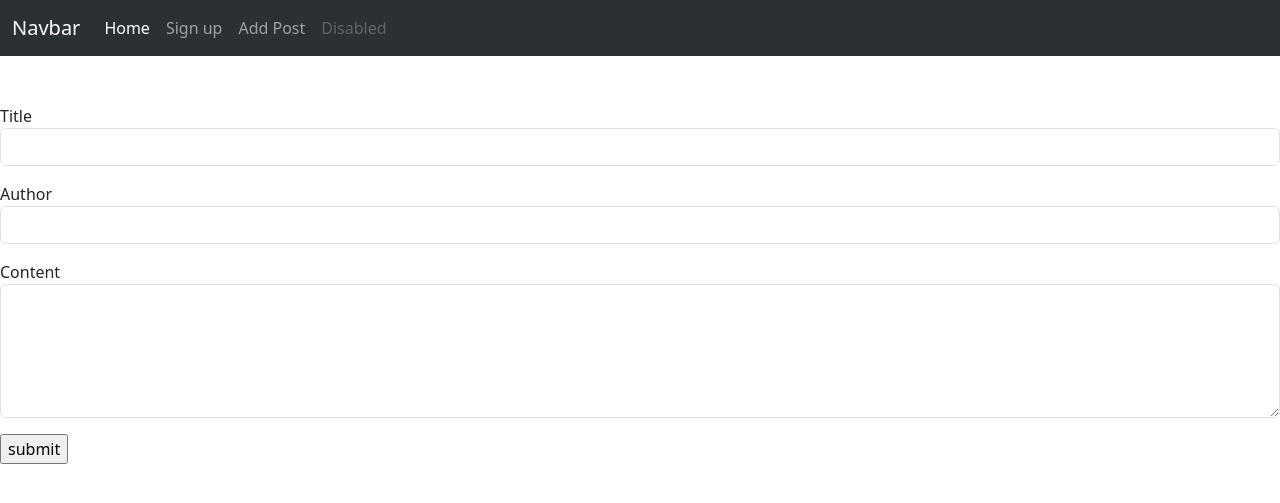
After one commit to udaykrishna-k/Blog-App, a Flask app: page /add_post in a window 1280 px wide. The commit adds this page. Shown: the top 503 px of the page. Run offline with Flask 3, Linux system fonts and the light colour scheme.

Commit message:
Added blog post form, model, and add_post function

```diff
--- a/app.py
+++ b/app.py
@@ -1,5 +1,7 @@
 from flask import Flask, render_template, request, flash
 from flask_sqlalchemy import SQLAlchemy
+
+from forms.blog_post_form import BlogPostForm
 from forms.signup_form import SignUp
 from werkzeug.security import generate_password_hash, check_password_hash
 
@@ -14,6 +16,12 @@ class UserModel(db.Model):
     name = db.Column(db.String(200), nullable=False)
     email = db.Column(db.String(200), nullable=False, unique=True)
     password = db.Column(db.String(200), nullable=False)
+
+class BlogPostModel(db.Model):
+    id = db.Column(db.Integer, primary_key=True)
+    title = db.Column(db.String(200), nullable=False)
+    author = db.Column(db.String(200), nullable=False)
+    content = db.Column(db.Text, nullable=False)
 
 with app.app_context():
     db.create_all()
@@ -38,3 +46,16 @@ def sign_up():
             form.password.data = ''
             flash("User added succesfully")
     return render_template("sign_up.html", form=form)
+
+@app.route("/add_post", methods=["GET", "POST"])
+def add_post():
+    form = BlogPostForm()
+    if form.validate_on_submit():
+        blog_post_model = BlogPostModel(title=form.title.data, author=form.author.data, content=form.content.data)
+        db.session.add(blog_post_model)
+        db.session.commit()
+        form.title.data = ''
+        form.author.data = ''
+        form.content.data = ''
+        flash("Added post successfully")
+    return render_template("add_post.html", form=form)
--- /dev/null
+++ b/forms/blog_post_form.py
@@ -0,0 +1,11 @@
+from flask_wtf import FlaskForm
+from wtforms import StringField, TextAreaField, SubmitField
+from wtforms.validators import DataRequired
+from wtforms.widgets import TextArea
+
+
+class BlogPostForm(FlaskForm):
+    title = StringField("Title", validators=[DataRequired()])
+    author = StringField("Author", validators=[DataRequired()])
+    content = TextAreaField("Content", widget=TextArea(), validators=[DataRequired()])
+    submit = SubmitField("submit")
--- /dev/null
+++ b/templates/add_post.html
@@ -0,0 +1,33 @@
+{% extends 'base.html' %}
+
+{% block content %}
+
+    {% for message in get_flashed_messages()%}
+            <div class="alert alert-warning alert-dismissible fade show" role="alert">
+              {{message}}
+              <button type="button" class="btn-close" data-bs-dismiss="alert" aria-label="Close"></button>
+            </div>
+    {% endfor %}
+
+    <form method = "post">
+        {{form.hidden_tag()}}
+
+        <div class="mb-3">
+            {{form.title.label}}
+            {{form.title(class="form-control")}}
+        </div>
+
+        <div class="mb-3">
+            {{form.author.label}}
+            {{form.author(class="form-control")}}
+        </div>
+
+         <div class="mb-3">
+            {{form.content.label}}
+            {{form.content(rows=5, class="form-control")}}
+         </div>
+
+        {{form.submit()}}
+    </form>
+
+{% endblock %}
--- a/templates/base.html
+++ b/templates/base.html
@@ -3,7 +3,7 @@
   <head>
     <meta charset="utf-8">
     <meta name="viewport" content="width=device-width, initial-scale=1">
-    <title>Bootstrap demo</title>
+    <title>ByteBlogs</title>
       <link href="https://cdn.jsdelivr.net/npm/bootstrap@5.3.3/dist/css/bootstrap.min.css" rel="stylesheet" integrity="sha384-QWTKZyjpPEjISv5WaRU9OFeRpok6YctnYmDr5pNlyT2bRjXh0JMhjY6hW+ALEwIH" crossorigin="anonymous">
   </head>
   <body>
--- a/templates/navbar.html
+++ b/templates/navbar.html
@@ -8,7 +8,7 @@
       <div class="navbar-nav">
         <a class="nav-link active" aria-current="page" href="{{url_for('home_page')}}">Home</a>
         <a class="nav-link" href="{{url_for('sign_up')}}">Sign up</a>
-        <a class="nav-link" href="#">Pricing</a>
+        <a class="nav-link" href="{{url_for('add_post')}}">Add Post</a>
         <a class="nav-link disabled" aria-disabled="true">Disabled</a>
       </div>
     </div>
```
Also changed, not shown: 1 other file.
